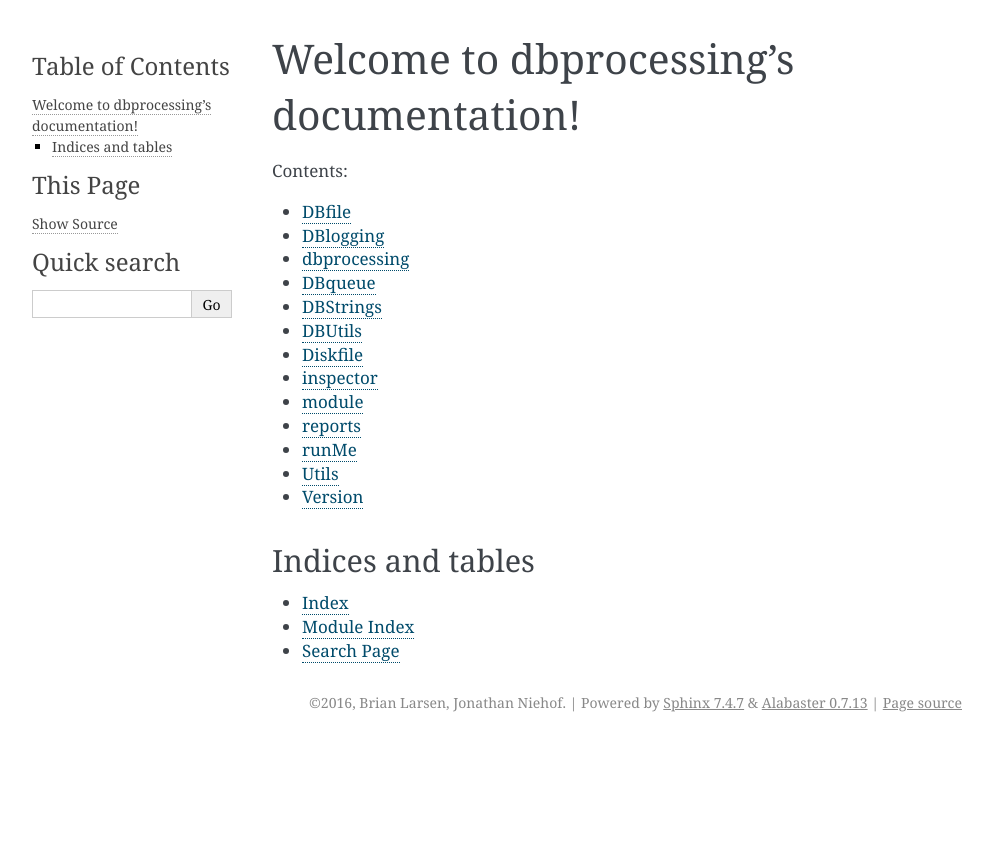
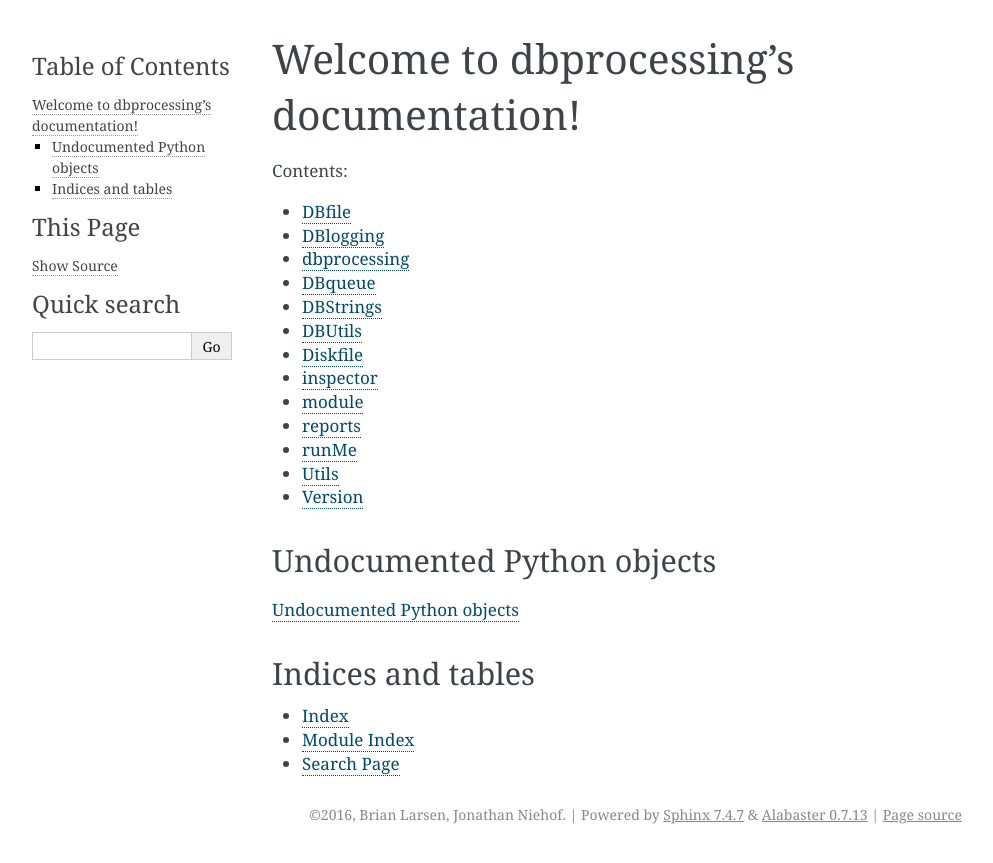
Before and after one commit to spacepy/dbprocessing, a Sphinx documentation site: the page built from sphinx/source/index.rst, in a window 1280 px wide. Shown: the top 863 px of the page, without its empty margins (148-1141 px from the left). Built offline with Sphinx 7.4.7, drawn with Linux system fonts in a browser that asks for light colours; formulas are drawn with MathJax 3; some of the changed lines change nothing that is shown.

Commit message:
sphinx: added the todo list to the documentation

```diff
--- a/sphinx/source/index.rst
+++ b/sphinx/source/index.rst
@@ -1,7 +1,3 @@
-.. dbprocessing documentation master file, created by
-   sphinx-quickstart on Fri Feb 12 15:59:00 2016.
-   You can adapt this file completely to your liking, but it should at least
-   contain the root `toctree` directive.
 
 Welcome to dbprocessing's documentation!
 ========================================
@@ -25,6 +21,9 @@ Contents:
     Utils
     Version
 
+Undocumented Python objects
+---------------------------
+:doc:`python`
 
 
 Indices and tables
```
Also changed, not shown: sphinx/source/python.rst (renamed from sphinx/source/python.txt).
